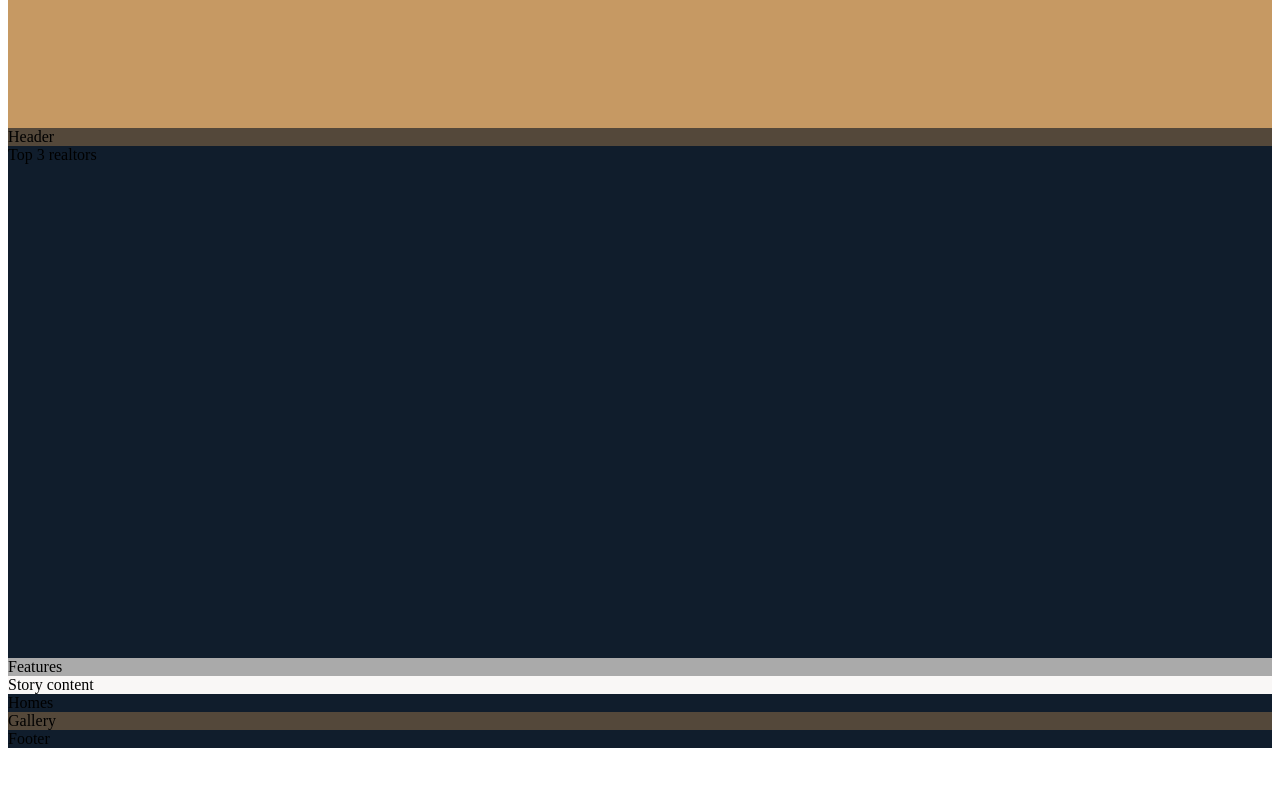
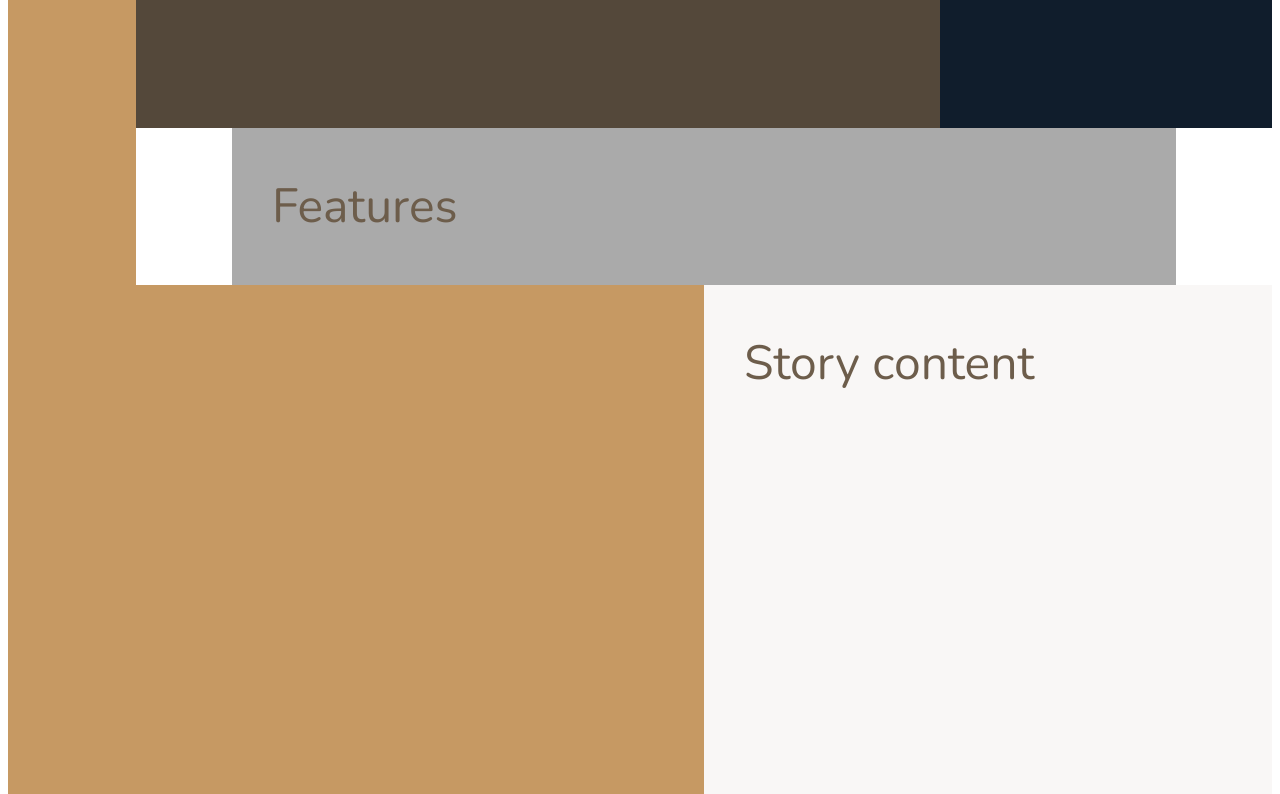
Before and after one commit to ovsundal/Nexter, a plain HTML site: page index.html in a window 1280 px wide. Shown: the part 520-1314 px from the top of the page. Before the commit the page ends 1276 px from the top, so only its background shows below. Drawn offline with nearby package versions, Linux system fonts and the light colour scheme; files that its build step writes are made by us from their sources.

Commit message:
add column tracks

```diff
--- a/sass/_base.scss
+++ b/sass/_base.scss
@@ -14,7 +14,21 @@ $color-grey-dark-2: #6D5D4B;
 $font-primary: 'Nunito', sans-serif;
 $font-display: 'Josefin Sans', sans-serif;
 
+body {
+  font-family: $font-primary;
+  color: $color-grey-dark-2;
+  font-weight: 300;
+  line-height: 1.6;
+}
+
 .container {
   display: grid;
   grid-template-rows: 80vh min-content 40vw repeat(3, min-content);
+  grid-template-columns: [sidebar-start] 8rem [sidebar-end full-start] minmax(6rem, 1fr) [center-start] repeat(8, [col-start]
+  minmax(min-content, 14rem) [col-end]) [center-end] minmax(6rem, 1fr) [full-end];
+
+  & > * {
+    padding: 40px;
+    font-size: 3rem;
+  }
 }
--- a/sass/_features.scss
+++ b/sass/_features.scss
@@ -1,3 +1,4 @@
 .features {
   background-color: $color-grey-light-2;
+  grid-column: center-start / center-end;
 }
--- a/sass/_footer.scss
+++ b/sass/_footer.scss
@@ -1,3 +1,4 @@
 .footer {
   background-color: $color-secondary;
+  grid-column: full-start / full-end;
 }
--- a/sass/_gallery.scss
+++ b/sass/_gallery.scss
@@ -1,3 +1,4 @@
 .gallery {
   background-color: $color-grey-dark-1;
+  grid-column: full-start / full-end;
 }
--- a/sass/_header.scss
+++ b/sass/_header.scss
@@ -1,3 +1,4 @@
 .header {
   background-color: $color-grey-dark-1;
+  grid-column: full-start / col-end 6;
 }
--- a/sass/_homes.scss
+++ b/sass/_homes.scss
@@ -1,3 +1,4 @@
 .homes {
   background-color: $color-secondary;
+  grid-column: center-start / center-end;
 }
--- a/sass/_realtors.scss
+++ b/sass/_realtors.scss
@@ -1,3 +1,4 @@
 .realtors {
   background-color: $color-secondary;
+  grid-column: col-start 7 / full-end;
 }
--- a/sass/_sidebar.scss
+++ b/sass/_sidebar.scss
@@ -1,3 +1,5 @@
 .sidebar {
   background-color: $color-primary;
+  grid-column: sidebar-start / sidebar-end;
+  grid-row: 1 / -1;
 }
--- a/sass/_story.scss
+++ b/sass/_story.scss
@@ -1,9 +1,11 @@
 .story {
   &__pictures {
     background-color: $color-primary;
+    grid-column: full-start / col-end 4;
   }
 
   &__content {
     background-color: $color-grey-light-1;
+    grid-column: col-start 5 / full-end;
   }
 }
```
